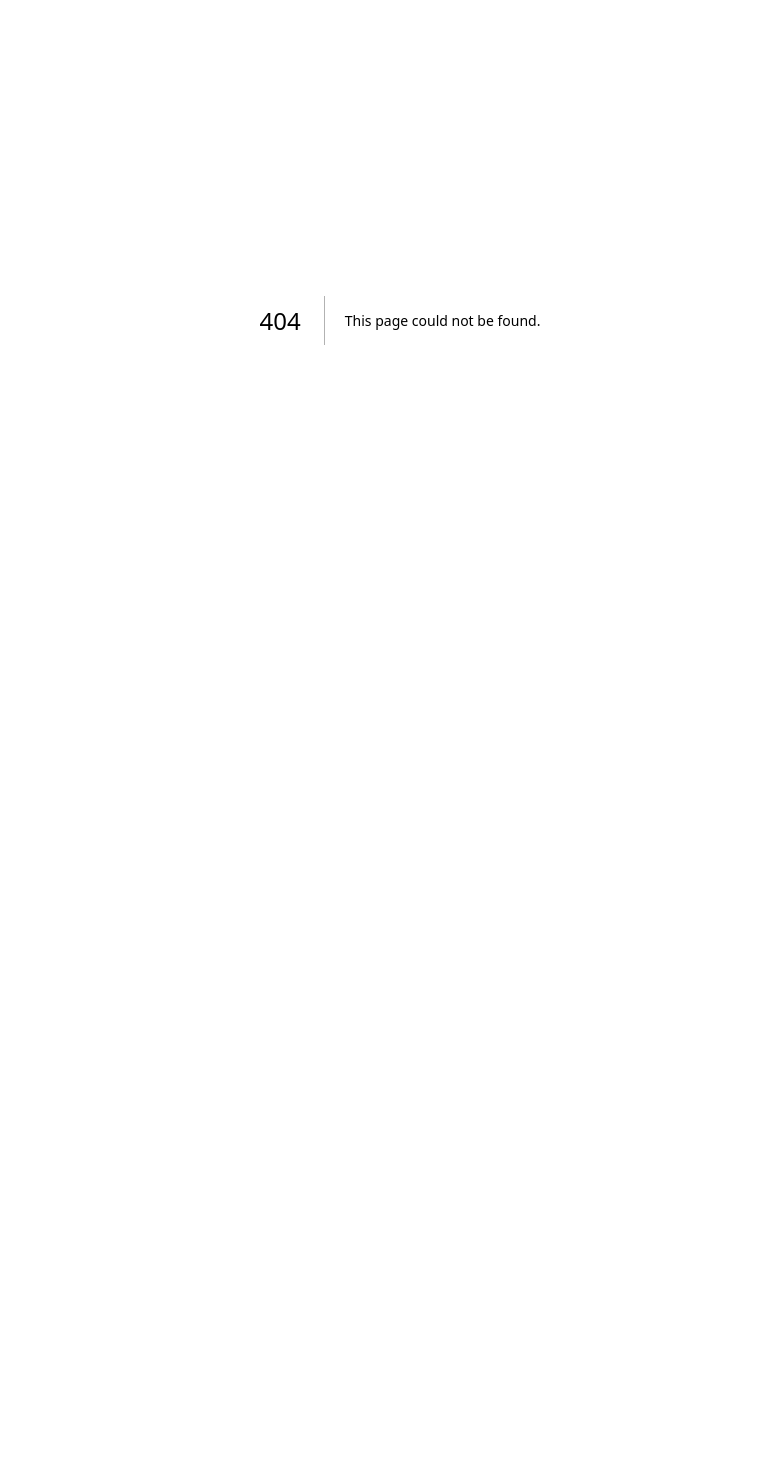
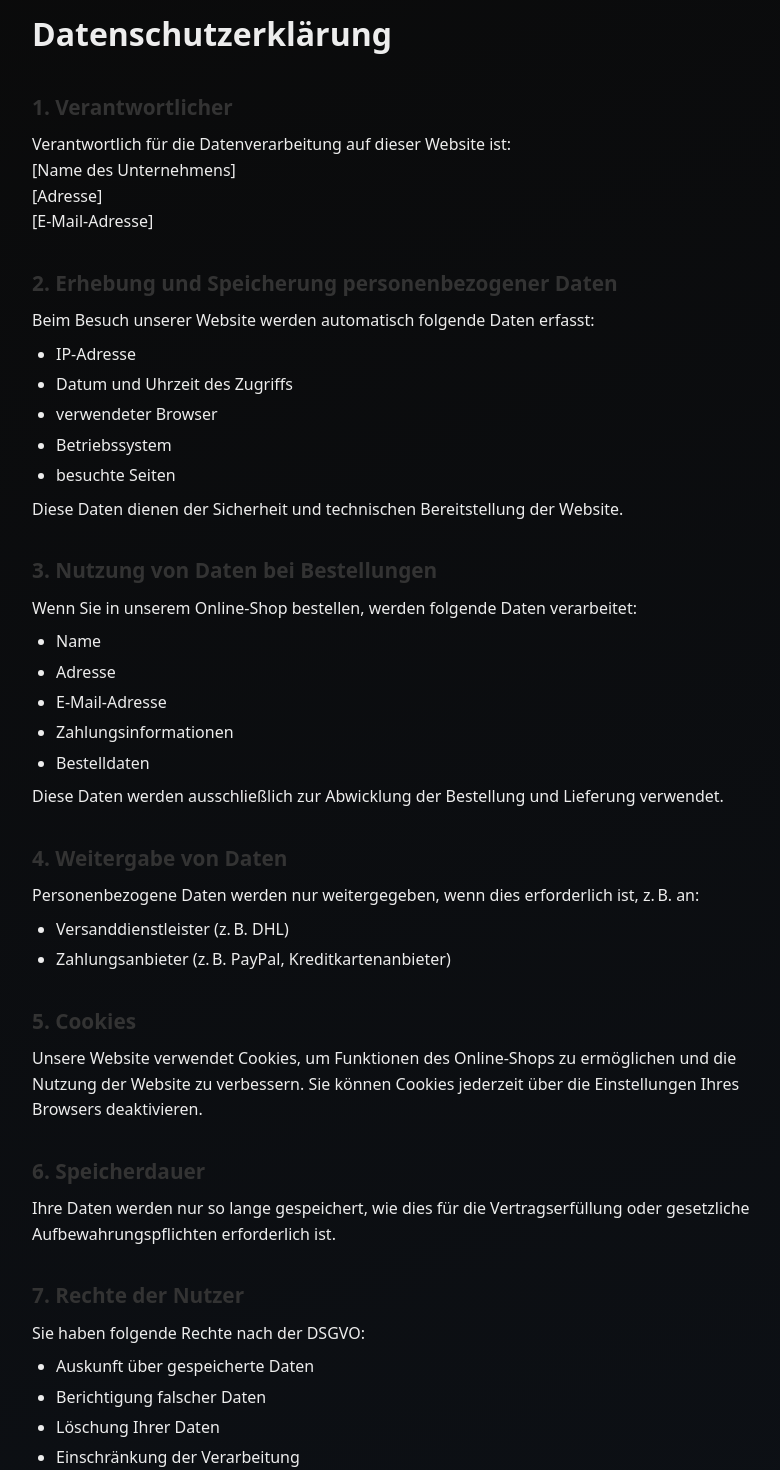
Before and after one commit to SteffZeroEx/bluewave-shop_class-group-project, a Next.js app: page /datenschutz in a window 1280 px wide. Before the commit this address had no page. Shown: the part 80-1550 px from the top of the page, without its empty margins (240-1020 px from the left). Before the commit the page ends 800 px from the top, so only its background shows below. Built offline with nearby package versions, Linux system fonts and the light colour scheme.

Commit message:
feat: add Impressum and Datenschutz pages

```diff
--- /dev/null
+++ b/app/datenschutz/page.module.css
@@ -0,0 +1,31 @@
+.datenschutz-container {
+  max-width: 800px;
+  margin: 0 auto;
+  padding: 2rem;
+  font-family: system-ui, sans-serif;
+  line-height: 1.6;
+}
+
+.datenschutz-container h1 {
+  margin-bottom: 1.5rem;
+}
+
+.datenschutz-container h2 {
+  margin-top: 2rem;
+  margin-bottom: 0.5rem;
+  font-size: 1.3rem;
+  color: #333;
+}
+
+.datenschutz-container p {
+  margin: 0.3rem 0;
+}
+
+.datenschutz-container ul {
+  padding-left: 1.5rem;
+  margin: 0.5rem 0;
+}
+
+.datenschutz-container ul li {
+  margin-bottom: 0.3rem;
+}
--- /dev/null
+++ b/app/datenschutz/page.tsx
@@ -0,0 +1,102 @@
+import Footer from "@/components/Footer/Footer";
+import Navbar from "@/components/Navbar/Navbar";
+import Styles from "@/app/datenschutz/page.module.css";
+
+export default function Datenschutz() {
+  return (
+    <>
+      <Navbar />
+
+      <main className={Styles["datenschutz-container"]}>
+        <h1>Datenschutzerklärung</h1>
+
+        <section>
+          <h2>1. Verantwortlicher</h2>
+          <p>
+            Verantwortlich für die Datenverarbeitung auf dieser Website ist:
+            <br />
+            [Name des Unternehmens] <br />
+            [Adresse] <br />
+            [E-Mail-Adresse]
+          </p>
+        </section>
+
+        <section>
+          <h2>2. Erhebung und Speicherung personenbezogener Daten</h2>
+          <p>Beim Besuch unserer Website werden automatisch folgende Daten erfasst:</p>
+          <ul>
+            <li>IP-Adresse</li>
+            <li>Datum und Uhrzeit des Zugriffs</li>
+            <li>verwendeter Browser</li>
+            <li>Betriebssystem</li>
+            <li>besuchte Seiten</li>
+          </ul>
+          <p>Diese Daten dienen der Sicherheit und technischen Bereitstellung der Website.</p>
+        </section>
+
+        <section>
+          <h2>3. Nutzung von Daten bei Bestellungen</h2>
+          <p>Wenn Sie in unserem Online-Shop bestellen, werden folgende Daten verarbeitet:</p>
+          <ul>
+            <li>Name</li>
+            <li>Adresse</li>
+            <li>E-Mail-Adresse</li>
+            <li>Zahlungsinformationen</li>
+            <li>Bestelldaten</li>
+          </ul>
+          <p>Diese Daten werden ausschließlich zur Abwicklung der Bestellung und Lieferung verwendet.</p>
+        </section>
+
+        <section>
+          <h2>4. Weitergabe von Daten</h2>
+          <p>Personenbezogene Daten werden nur weitergegeben, wenn dies erforderlich ist, z. B. an:</p>
+          <ul>
+            <li>Versanddienstleister (z. B. DHL)</li>
+            <li>Zahlungsanbieter (z. B. PayPal, Kreditkartenanbieter)</li>
+          </ul>
+        </section>
+
+        <section>
+          <h2>5. Cookies</h2>
+          <p>
+            Unsere Website verwendet Cookies, um Funktionen des Online-Shops zu ermöglichen und die
+            Nutzung der Website zu verbessern.
+            Sie können Cookies jederzeit über die Einstellungen Ihres Browsers deaktivieren.
+          </p>
+        </section>
+
+        <section>
+          <h2>6. Speicherdauer</h2>
+          <p>
+            Ihre Daten werden nur so lange gespeichert, wie dies für die Vertragserfüllung oder
+            gesetzliche Aufbewahrungspflichten erforderlich ist.
+          </p>
+        </section>
+
+        <section>
+          <h2>7. Rechte der Nutzer</h2>
+          <p>Sie haben folgende Rechte nach der DSGVO:</p>
+          <ul>
+            <li>Auskunft über gespeicherte Daten</li>
+            <li>Berichtigung falscher Daten</li>
+            <li>Löschung Ihrer Daten</li>
+            <li>Einschränkung der Verarbeitung</li>
+            <li>Datenübertragbarkeit</li>
+            <li>Beschwerde bei einer Datenschutzbehörde</li>
+          </ul>
+        </section>
+
+        <section>
+          <h2>8. Kontakt</h2>
+          <p>
+            Bei Fragen zum Datenschutz können Sie uns unter folgender E-Mail kontaktieren:
+            <br />
+            [E-Mail-Adresse]
+          </p>
+        </section>
+      </main>
+
+      <Footer />
+    </>
+  );
+}
--- /dev/null
+++ b/app/impressum/page.module.css
@@ -0,0 +1,22 @@
+.impressum-container {
+  max-width: 800px;
+  margin: 0 auto;
+  padding: 2rem;
+  font-family: system-ui, sans-serif;
+  line-height: 1.6;
+}
+
+.impressum-container h1 {
+  margin-bottom: 1.5rem;
+}
+
+.impressum-container h2 {
+  margin-top: 2rem;
+  margin-bottom: 0.5rem;
+  font-size: 1.3rem;
+  color: #333;
+}
+
+.impressum-container p {
+  margin: 0.3rem 0;
+}
```
Also changed, not shown: app/impressum/page.tsx (added, +66 -0 lines).
